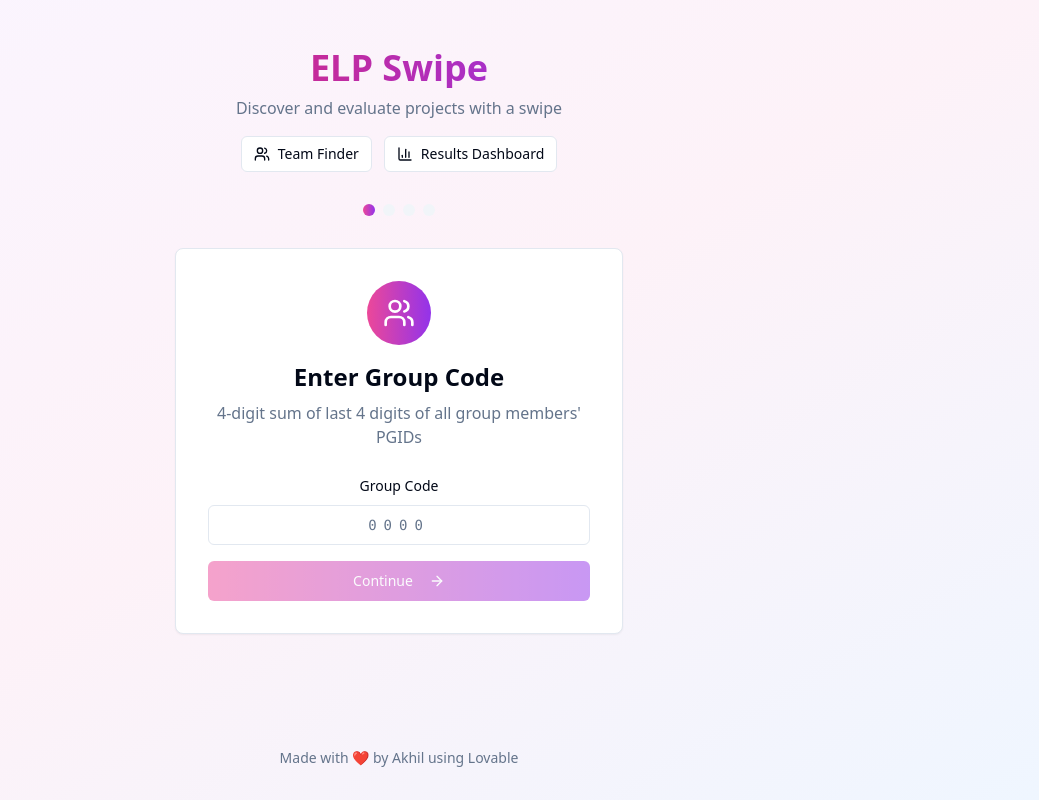
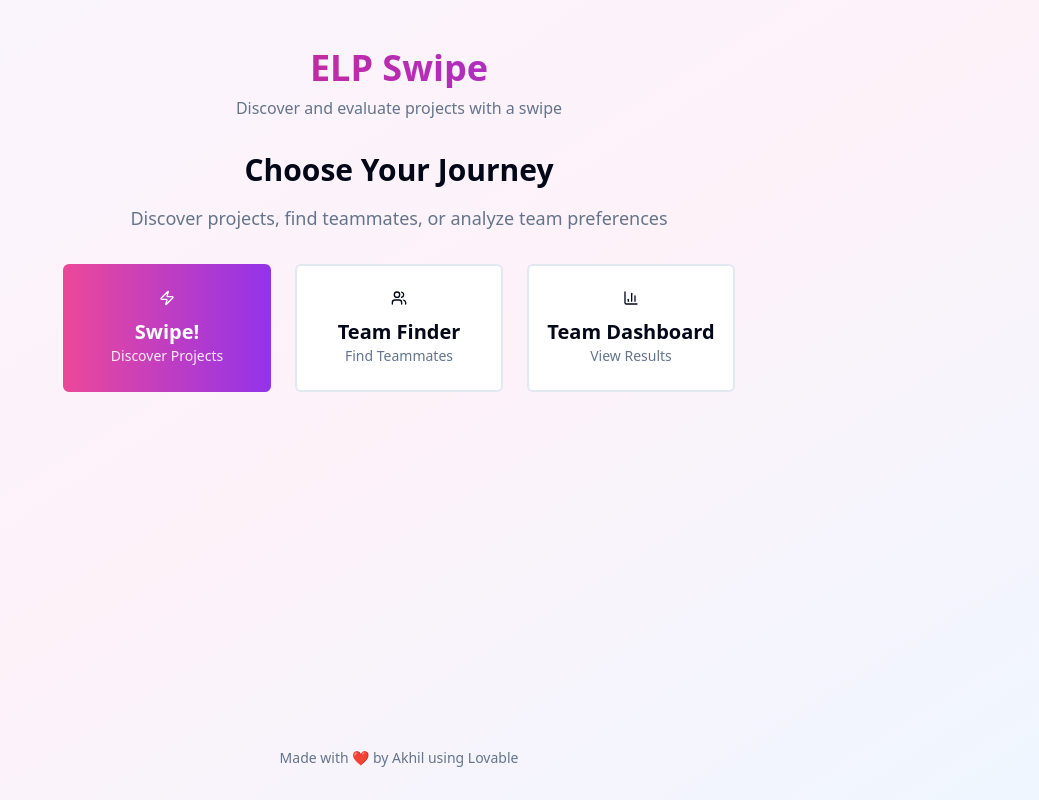
Before and after one commit to a-dash-b/elp-swipe, a React (Vite) app: page / in a window 1280 px wide. Shown: the whole page, without its empty margins (241-1280 px from the left). Built offline with nearby package versions, Linux system fonts and the light colour scheme.

Commit message:
Refactor: Landing page with three buttons
Refactored the landing page to feature three prominent buttons: "Swipe!", "Team Dashboard", and "Team Finder". Added helper text "Don't have a group yet? Input 0000" to group code input fields.

```diff
--- a/src/components/results/ResultsInput.tsx
+++ b/src/components/results/ResultsInput.tsx
@@ -76,6 +76,9 @@ const ResultsInput = ({ onProceed }: ResultsInputProps) => {
                 groupCode && !validateCode(groupCode) ? 'border-red-300' : ''
               }`}
             />
+            <p className="text-sm text-muted-foreground text-center">
+              Don't have a group yet? Input <span className="font-mono font-semibold">0000</span>
+            </p>
             {groupCode && !validateCode(groupCode) && (
               <p className="text-sm text-red-500">Please enter a valid 4-digit code</p>
             )}
--- a/src/components/steps/GroupCodeStep.tsx
+++ b/src/components/steps/GroupCodeStep.tsx
@@ -22,6 +22,9 @@ const GroupCodeStep = ({ groupCode, onCodeChange, onNext, validateCode }: GroupC
           </div>
           <h2 className="text-2xl font-bold text-foreground mb-2">Enter Group Code</h2>
           <p className="text-muted-foreground">4-digit sum of last 4 digits of all group members' PGIDs</p>
+          <p className="text-sm text-muted-foreground mt-2">
+            Don't have a group yet? Input <span className="font-mono font-semibold">0000</span>
+          </p>
         </div>
 
         <div className="space-y-4">
--- a/src/components/team/TeamFinderInput.tsx
+++ b/src/components/team/TeamFinderInput.tsx
@@ -76,6 +76,9 @@ const TeamFinderInput = ({ onProceed }: TeamFinderInputProps) => {
                   maxLength={4}
                   autoFocus
                 />
+                <p className="text-sm text-muted-foreground text-center">
+                  Don't have a group yet? Input <span className="font-mono font-semibold">0000</span>
+                </p>
                 {errors.group && (
                   <p className="text-sm text-red-500">{errors.group}</p>
                 )}
--- a/src/pages/Index.tsx
+++ b/src/pages/Index.tsx
@@ -2,7 +2,7 @@
 import { useState } from 'react';
 import { Link } from 'react-router-dom';
 import { Button } from '@/components/ui/button';
-import { BarChart3, Users } from 'lucide-react';
+import { BarChart3, Users, Zap } from 'lucide-react';
 import StepIndicator from '@/components/steps/StepIndicator';
 import GroupCodeStep from '@/components/steps/GroupCodeStep';
 import MemberCodeStep from '@/components/steps/MemberCodeStep';
@@ -10,10 +10,10 @@ import SectorStep from '@/components/steps/SectorStep';
 import SwipingStep from '@/components/steps/SwipingStep';
 import { validateCode, handleCodeChange } from '@/utils/codeValidation';
 
-type Step = 'group-code' | 'member-code' | 'sector' | 'swiping';
+type Step = 'home' | 'group-code' | 'member-code' | 'sector' | 'swiping';
 
 const Index = () => {
-  const [currentStep, setCurrentStep] = useState<Step>('group-code');
+  const [currentStep, setCurrentStep] = useState<Step>('home');
   const [groupCode, setGroupCode] = useState('');
   const [memberCode, setMemberCode] = useState('');
   const [selectedSectors, setSelectedSectors] = useState<string[]>([]);
@@ -44,8 +44,70 @@ const Index = () => {
     setCurrentStep('sector');
   };
 
+  const handleStartSwipe = () => {
+    setCurrentStep('group-code');
+  };
+
   const renderCurrentStep = () => {
     switch (currentStep) {
+      case 'home':
+        return (
+          <div className="max-w-2xl mx-auto text-center space-y-8">
+            <div className="space-y-4">
+              <h2 className="text-3xl font-bold text-foreground">Choose Your Journey</h2>
+              <p className="text-muted-foreground text-lg">
+                Discover projects, find teammates, or analyze team preferences
+              </p>
+            </div>
+
+            <div className="grid gap-6 md:grid-cols-3">
+              {/* Swipe Button */}
+              <Button
+                size="lg"
+                onClick={handleStartSwipe}
+                className="h-32 flex flex-col gap-3 bg-gradient-to-r from-pink-500 to-purple-600 hover:from-pink-600 hover:to-purple-700 text-white"
+              >
+                <Zap className="h-8 w-8" />
+                <div className="text-center">
+                  <div className="font-bold text-xl">Swipe!</div>
+                  <div className="text-sm opacity-90">Discover Projects</div>
+                </div>
+              </Button>
+
+              {/* Team Finder Button */}
+              <Button
+                size="lg"
+                variant="outline"
+                asChild
+                className="h-32 flex flex-col gap-3 border-2 hover:bg-blue-50"
+              >
+                <Link to="/team-finder" className="flex flex-col gap-3">
+                  <Users className="h-8 w-8" />
+                  <div className="text-center">
+                    <div className="font-bold text-xl">Team Finder</div>
+                    <div className="text-sm text-muted-foreground">Find Teammates</div>
+                  </div>
+                </Link>
+              </Button>
+
+              {/* Team Dashboard Button */}
+              <Button
+                size="lg"
+                variant="outline"
+                asChild
+                className="h-32 flex flex-col gap-3 border-2 hover:bg-green-50"
+              >
+                <Link to="/results" className="flex flex-col gap-3">
+                  <BarChart3 className="h-8 w-8" />
+                  <div className="text-center">
+                    <div className="font-bold text-xl">Team Dashboard</div>
+                    <div className="text-sm text-muted-foreground">View Results</div>
+                  </div>
+                </Link>
+              </Button>
+            </div>
+          </div>
+        );
       case 'group-code':
         return (
           <GroupCodeStep
@@ -95,26 +157,10 @@ const Index = () => {
             ELP Swipe
           </h1>
           <p className="text-muted-foreground mb-4">Discover and evaluate projects with a swipe</p>
-
-          {/* Navigation Buttons */}
-          <div className="flex justify-center gap-3">
-            <Button variant="outline" size="sm" asChild>
-              <Link to="/team-finder" className="flex items-center gap-2">
-                <Users className="h-4 w-4" />
-                Team Finder
-              </Link>
-            </Button>
-            <Button variant="outline" size="sm" asChild>
-              <Link to="/results" className="flex items-center gap-2">
-                <BarChart3 className="h-4 w-4" />
-                Results Dashboard
-              </Link>
-            </Button>
-          </div>
         </div>
 
-        {/* Step Indicator */}
-        <StepIndicator currentStep={currentStep} />
+        {/* Step Indicator - only show when not on home */}
+        {currentStep !== 'home' && <StepIndicator currentStep={currentStep} />}
 
         {/* Current Step Content */}
         <div className="flex justify-center">
```
